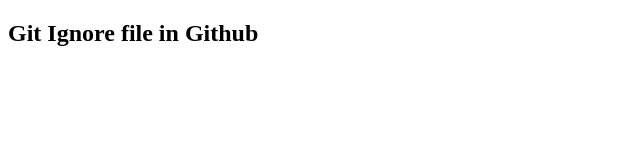
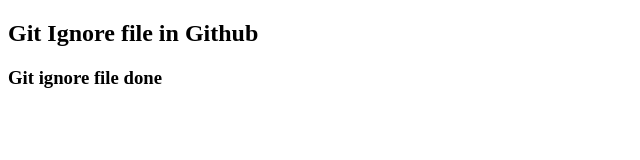
Before and after one commit to Naveed-Khan862/git-ignore-file, a plain HTML site: page index.html in a window 1280 px wide. Shown: the whole page, without its empty margins (0-640 px from the left). Drawn offline with Linux system fonts and the light colour scheme.

Commit message:
Git ignore file done

```diff
--- a/index.html
+++ b/index.html
@@ -7,5 +7,6 @@
 </head>
 <body>
     <h2>Git Ignore file in Github</h2>
+    <h3>Git ignore file done</h3>
 </body>
 </html>
```
Also changed, not shown: 1 other file.
